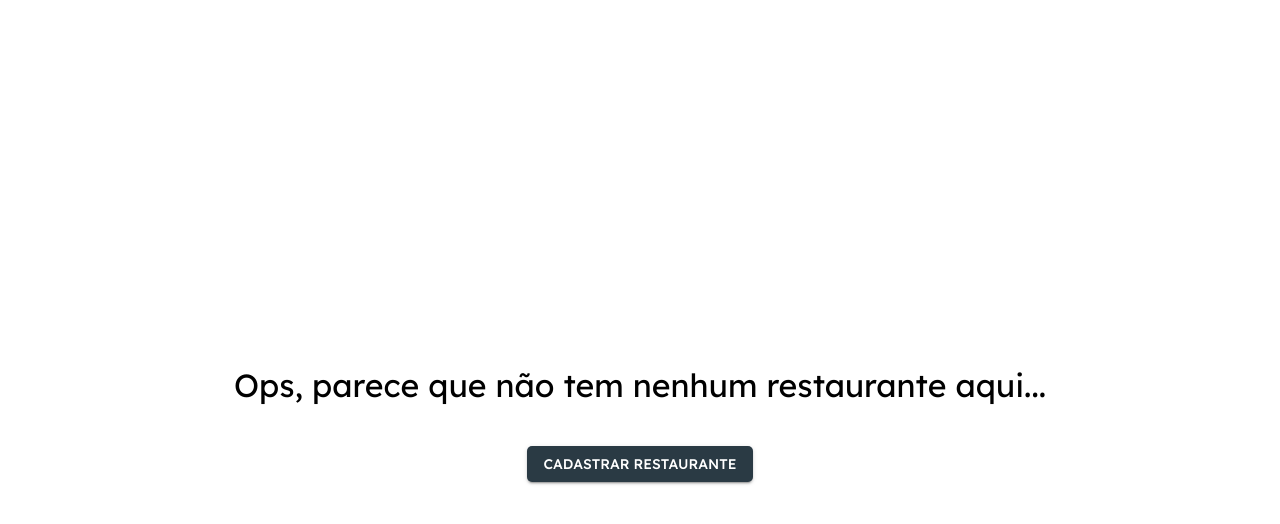
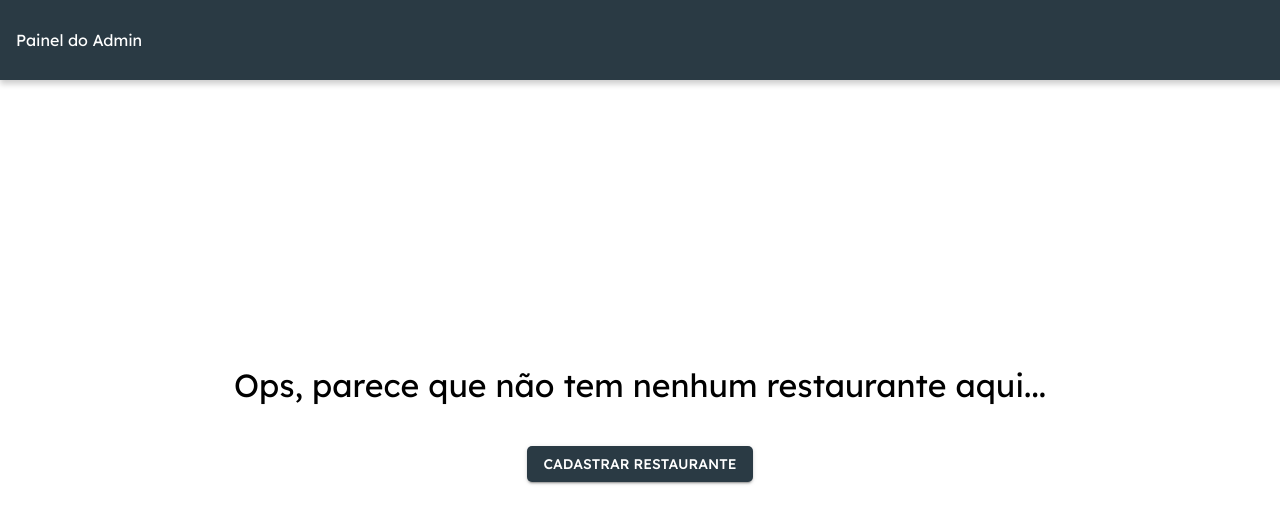
Before and after one commit to alexandre-niess/Plate_POS_System, a React (Vite) app: page /AppRestaurante/admin in a window 1280 px wide. Shown: the top 524 px of the page. Built offline with nearby package versions, Linux system fonts and the light colour scheme; no server answers; the database is empty; sample sign-in values are in the browser's storage.

Commit message:
Adição de novos tipos de header

```diff
--- a/components/Header.jsx
+++ b/components/Header.jsx
@@ -36,6 +36,31 @@ function Header({ headerType }) {
           </Typography>
         </Box>
       );
+    }
+    if (headerType === "admin1") {
+      return (
+        <Box
+          sx={{
+            display: "flex",
+            justifyContent: "left",
+            alignItems: "center",
+            height: 64,
+            padding: 1,
+            backgroundColor: "primary.main",
+            width: "100%",
+            boxShadow: "0px 4px 6px rgba(0, 0, 0, 0.2)",
+          }}
+        >
+          <Typography
+            component="h1"
+            align="left"
+            color="text.white"
+            sx={{ marginLeft: 1 }}
+          >
+            Painel do Admin
+          </Typography>
+        </Box>
+      );
     } else if (headerType === "dadosRest") {
       return (
         <Box
@@ -62,6 +87,34 @@ function Header({ headerType }) {
             sx={{ marginLeft: 1 }}
           >
             Perfil do Restaurante
+          </Typography>
+        </Box>
+      );
+    } else if (headerType === "cad-prato") {
+      return (
+        <Box
+          sx={{
+            display: "flex",
+            justifyContent: "left",
+            alignItems: "center",
+            height: 64,
+            padding: 1,
+            backgroundColor: "primary.main",
+            width: "100%",
+            boxShadow: "0px 4px 6px rgba(0, 0, 0, 0.2)",
+          }}
+        >
+          <IconButton>
+            <ArrowBackIosIcon sx={{ color: "text.white" }} />
+          </IconButton>
+
+          <Typography
+            component="h1"
+            align="left"
+            color="text.white"
+            sx={{ marginLeft: 1 }}
+          >
+            Cadastro de produtos
           </Typography>
         </Box>
       );
```
